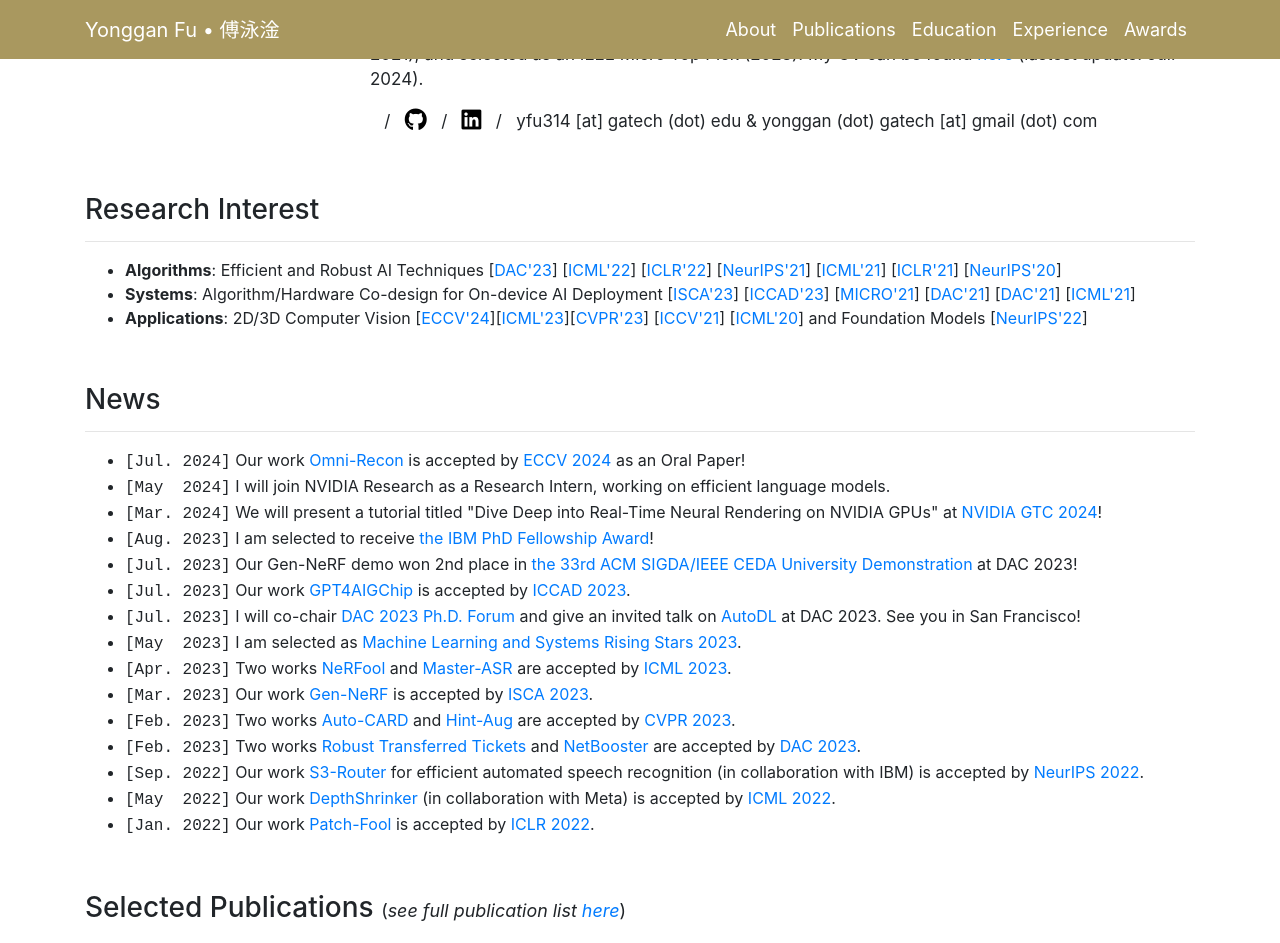
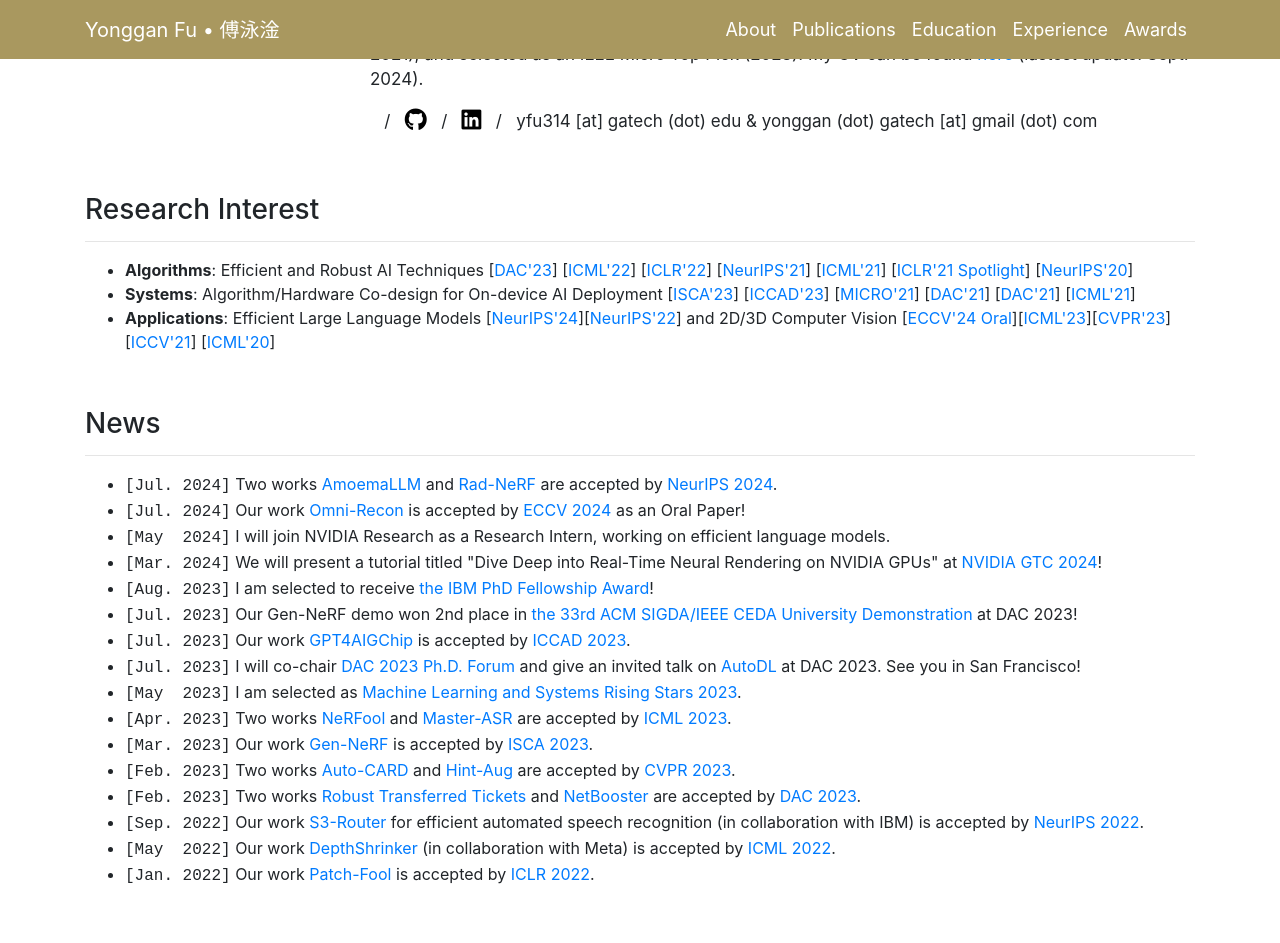
Before and after one commit to tilmto/tilmto.github.io, a Jekyll site: the page built from docs/index.markdown, in a window 1280 px wide and 1400 px high, scrolled down 284 px. Shown: the top 943 px of the window. Built offline with Jekyll 4.4.1, drawn with Linux system fonts in a browser that asks for light colours; nearby versions of some CDN libraries; a style sheet for code colours, icons or effects is not loaded; some of the changed text lies outside the part shown.

Commit message:
update neurips24 accepted paper

```diff
--- a/docs/_layouts/index.html
+++ b/docs/_layouts/index.html
@@ -96,7 +96,7 @@
 			</p>
 
 			<p>My research focus is to democratize cutting-edge AI technology on everyday devices via developing efficient and robust AI algorithms and co-designing the corresponding hardware accelerators. My research work has been featured as an oral paper at ECCV (2024), spotlight papers at ICLR (2020 & 2021), and selected as an IEEE Micro Top Pick (2023).
-      My CV can be found <a href="https://drive.google.com/file/d/1L3XS4DCkc7Oop2qi9-zgdhjbe2TPTdw4/view?usp=sharing" target="_blank">here</a> (lastest update: Jul. 2024).
+      My CV can be found <a href="https://drive.google.com/file/d/1MiP9LkV0IwQguxkLsZVbRbV7-6kBmm4O/view?usp=sharing" target="_blank">here</a> (lastest update: Sept. 2024).
 			</p>
 
 
@@ -123,7 +123,7 @@
         [<a href="https://openreview.net/pdf?id=28ib9tf6zhr" target="_blank">ICLR'22</a>]
         [<a href="https://proceedings.neurips.cc/paper/2021/file/6ce8d8f3b038f737cefcdafcf3752452-Paper.pdf" target="_blank">NeurIPS'21</a>]
         [<a href="http://proceedings.mlr.press/v139/fu21c/fu21c.pdf" target="_blank">ICML'21</a>]
-        [<a href="https://openreview.net/pdf?id=87ZwsaQNHPZ" target="_blank">ICLR'21</a>]
+        [<a href="https://openreview.net/pdf?id=87ZwsaQNHPZ" target="_blank">ICLR'21 Spotlight</a>]
         [<a href="https://proceedings.neurips.cc/paper/2020/file/8dc5983b8c4ef1d8fcd5f325f9a65511-Paper.pdf" target="_blank">NeurIPS'20</a>]
 			</li>
 			<li>
@@ -136,10 +136,9 @@
         [<a href="http://proceedings.mlr.press/v139/fu21d/fu21d.pdf" target="_blank">ICML'21</a>]
 			</li>
 			<li>
-				<b>Applications</b>: 2D/3D Computer Vision [<a href="https://arxiv.org/pdf/2403.11131" target="_blank">ECCV'24</a>][<a href="https://arxiv.org/pdf/2306.06359.pdf" target="_blank">ICML'23</a>][<a href="https://arxiv.org/pdf/2304.11835.pdf" target="_blank">CVPR'23</a>]
+				<b>Applications</b>: Efficient Large Language Models [<a href="www.yongganfu.com" target="_blank">NeurIPS'24</a>][<a href="https://proceedings.neurips.cc/paper_files/paper/2022/file/83d349b6eb8125588b5f091e2d47525c-Paper-Conference.pdf" target="_blank">NeurIPS'22</a>] and 2D/3D Computer Vision [<a href="https://arxiv.org/pdf/2403.11131" target="_blank">ECCV'24 Oral</a>][<a href="https://arxiv.org/pdf/2306.06359.pdf" target="_blank">ICML'23</a>][<a href="https://arxiv.org/pdf/2304.11835.pdf" target="_blank">CVPR'23</a>]
         [<a href="https://openaccess.thecvf.com/content/ICCV2021/papers/Fu_SACoD_Sensor_Algorithm_Co-Design_Towards_Efficient_CNN-Powered_Intelligent_PhlatCam_ICCV_2021_paper.pdf" target="_blank">ICCV'21</a>]
         [<a href="http://proceedings.mlr.press/v119/fu20b/fu20b.pdf" target="_blank">ICML'20</a>]
-        and Foundation Models [<a href="https://proceedings.neurips.cc/paper_files/paper/2022/file/83d349b6eb8125588b5f091e2d47525c-Paper-Conference.pdf" target="_blank">NeurIPS'22</a>]
 			</li>
 		</ul>
 	</div><br><br>
@@ -149,6 +148,9 @@
 	<div class="container">
 		<h3 id="News" style="padding-top: 70px; margin-top: -80px;">News</h3><hr>
 		<ul>
+			<li>
+				<tt>[Jul. 2024]</tt> Two works <a href="www.yongganfu.com" target="_blank">AmoemaLLM</a> and <a href="https://arxiv.org/pdf/2306.15686.pdf" target="_blank">Rad-NeRF</a> are accepted by <a href="https://neurips.cc/" target="_blank">NeurIPS 2024</a>.
+			</li>
 			<li>
 				<tt>[Jul. 2024]</tt> Our work <a href="https://arxiv.org/pdf/2403.11131" target="_blank">Omni-Recon</a> is accepted by <a href="https://eccv.ecva.net/" target="_blank">ECCV 2024</a> as an Oral Paper!
 			</li>
@@ -203,7 +205,7 @@
 	<div class="container">
 		<h3 id="Publications" style="padding-top: 70px; margin-top: -80px;">
 			Selected Publications
-			<small><small> (<i>see full publication list <a href="https://drive.google.com/file/d/1L3XS4DCkc7Oop2qi9-zgdhjbe2TPTdw4/view?usp=sharing" target='_blank'>here</a></i>)
+			<small><small> (<i>see full publication list <a href="https://drive.google.com/file/d/1MiP9LkV0IwQguxkLsZVbRbV7-6kBmm4O/view?usp=sharing" target='_blank'>here</a></i>)
 			</small></small><br>
 			<!-- <small><small>
 			(<a href="" id="select0" onclick="showPubs(0); return false;">show selected</a> /
@@ -229,6 +231,25 @@
 
 			<div class="row">
 				<div class="col-md-2.5">
+					<img class="img-fluid img-rounded" src="files/amoeballm.png" style="width:200px; border:0px solid black" alt="">
+				</div>
+				<div class="col-md-9">
+        <b>Yonggan Fu</b>, Zhongzhi Yu, Jiayi Qian, Junwei Li, Yongan Zhang, Dachuan Shi, Xiangchi Yuan, Roman Yakunin, Yingyan (Celine) Lin
+				<br>
+				<b><font color="black">AmoebaLLM: Constructing Any-Shape Large Language Models for Efficient and Instant Deployment</font></b><br>
+				<b><a href="https://neurips.cc/" target="_blank">NeurIPS 2024</a></b>
+				<small>[Paper]</a></small>
+				<!-- <small><a href="www.yongganfu.com" target="_blank">[Code]</a></small>
+				<small><a href="www.yongganfu.com" target="_blank">[Video]</a></small> -->
+				<small>[Code]</small>
+				<small>[Video]</small>
+				<small>[Slide]</small><br>
+				</div>
+			</div><hr>
+
+
+			<div class="row">
+				<div class="col-md-2.5">
 					<img class="img-fluid img-rounded" src="files/omni-recon.png" style="width:200px; border:0px solid black" alt="">
 				</div>
 				<div class="col-md-9">
```
Also changed, not shown: other parts of docs/_layouts/index.html (+2 -4 lines), docs/files/amoeballm.png (added).
